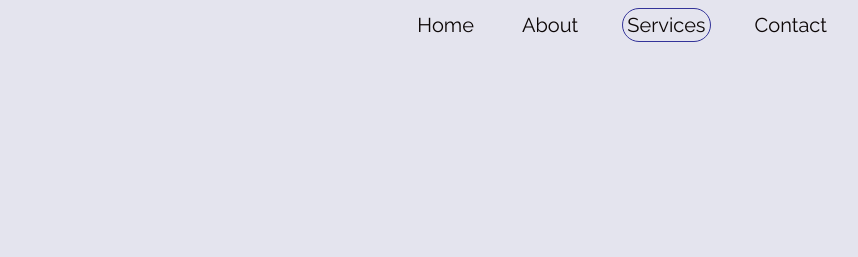
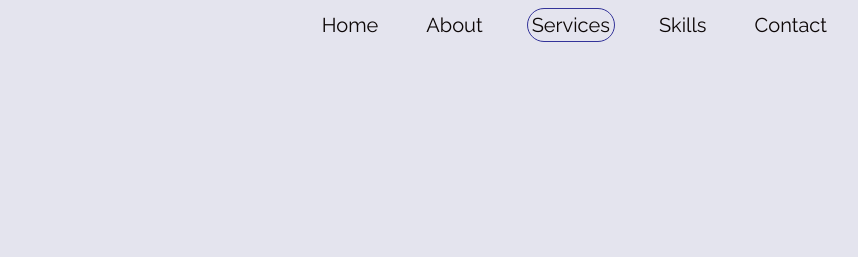
Before and after one commit to mohamedmarzuq5/mohamedmarzuq5.github.io, a plain HTML site: page thankyou.html in a window 1280 px wide. Shown: the top 257 px of the page, without its empty margins (419-1277 px from the left). Drawn offline with nearby package versions, Linux system fonts and the light colour scheme.

Commit message:
Update thankyou.html
Added new text to header

```diff
--- a/thankyou.html
+++ b/thankyou.html
@@ -68,9 +68,9 @@
                     <li>
                         <a href=""class="nav-links primary-border" target="_blank">Services</a>
                     </li>
-                   <!--<li>
-                        <a href="gallery.html" class="nav-links">Gallery</a>
-                    </li>-->
+                    <li>
+                        <a href="index.html#skills" class="nav-links">Skills</a>
+                    </li>
                     <li>
                         <a href="index.html#contact" class="nav-links">Contact</a>
                     </li>
```
